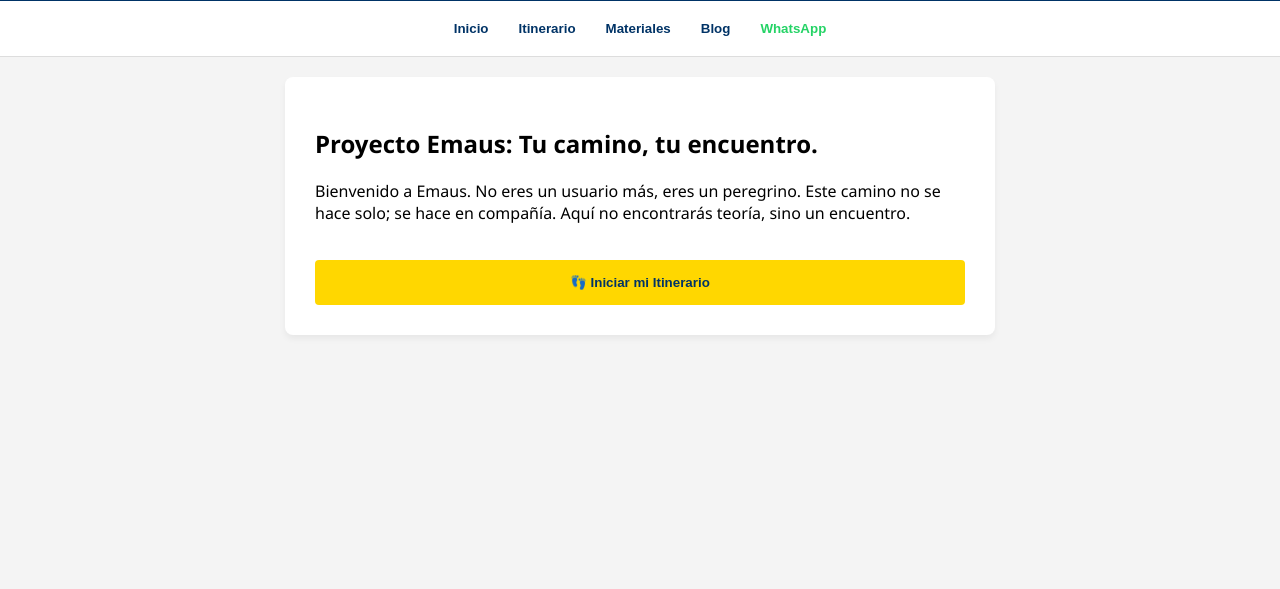
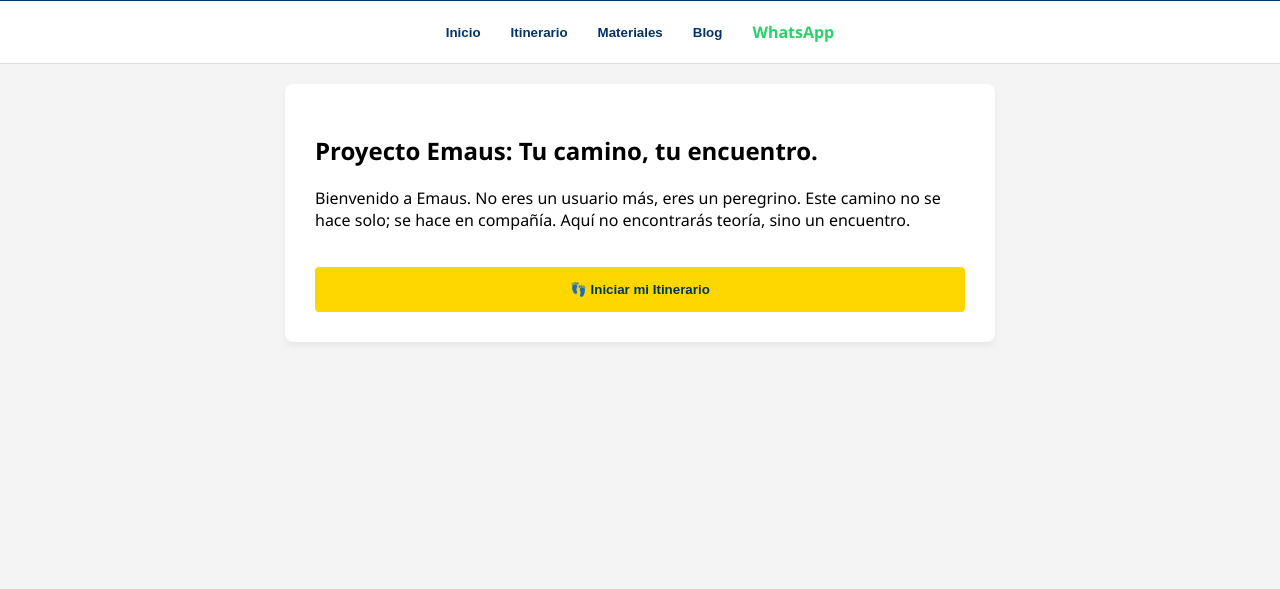
Before and after one commit to iperezconus84-coder/proyecto-emaus, a plain HTML site: page index.html in a window 1280 px wide. Shown: the part 211-800 px from the top of the page. Drawn offline with Linux system fonts and the light colour scheme.

Commit message:
Update index.html

```diff
--- a/index.html
+++ b/index.html
@@ -14,6 +14,7 @@
 
   nav { display: flex; justify-content: center; background: var(--blanco); padding: 10px; border-bottom: 1px solid #ddd; flex-wrap: wrap; }
   nav button { background: none; border: none; padding: 10px 15px; cursor: pointer; color: var(--azul); font-weight: bold; }
+  nav a { text-decoration: none; color: #25D366; font-weight: bold; padding: 10px 15px; display: inline-block; cursor: pointer; }
 
   main { max-width: 650px; margin: 20px auto; background: var(--blanco); padding: 30px; border-radius: 8px; box-shadow: 0 4px 6px rgba(0,0,0,0.05); }
 
@@ -35,7 +36,7 @@
     <button onclick="router('itinerario')">Itinerario</button>
     <button onclick="router('materiales')">Materiales</button>
     <button onclick="window.open('https://espacioemaus.blogspot.com/', '_blank')">Blog</button>
-    <button onclick="window.open('https://bit.ly/proyectoemaus', '_blank')" style="color: #25D366; font-weight: bold;">WhatsApp</button>
+    <a href="https://whatsapp.com/channel/0029Vb8hGfu2kNFqotfaiD3k" target="_blank">WhatsApp</a>
   </nav>
   <main id="view-port"></main>
 
```
